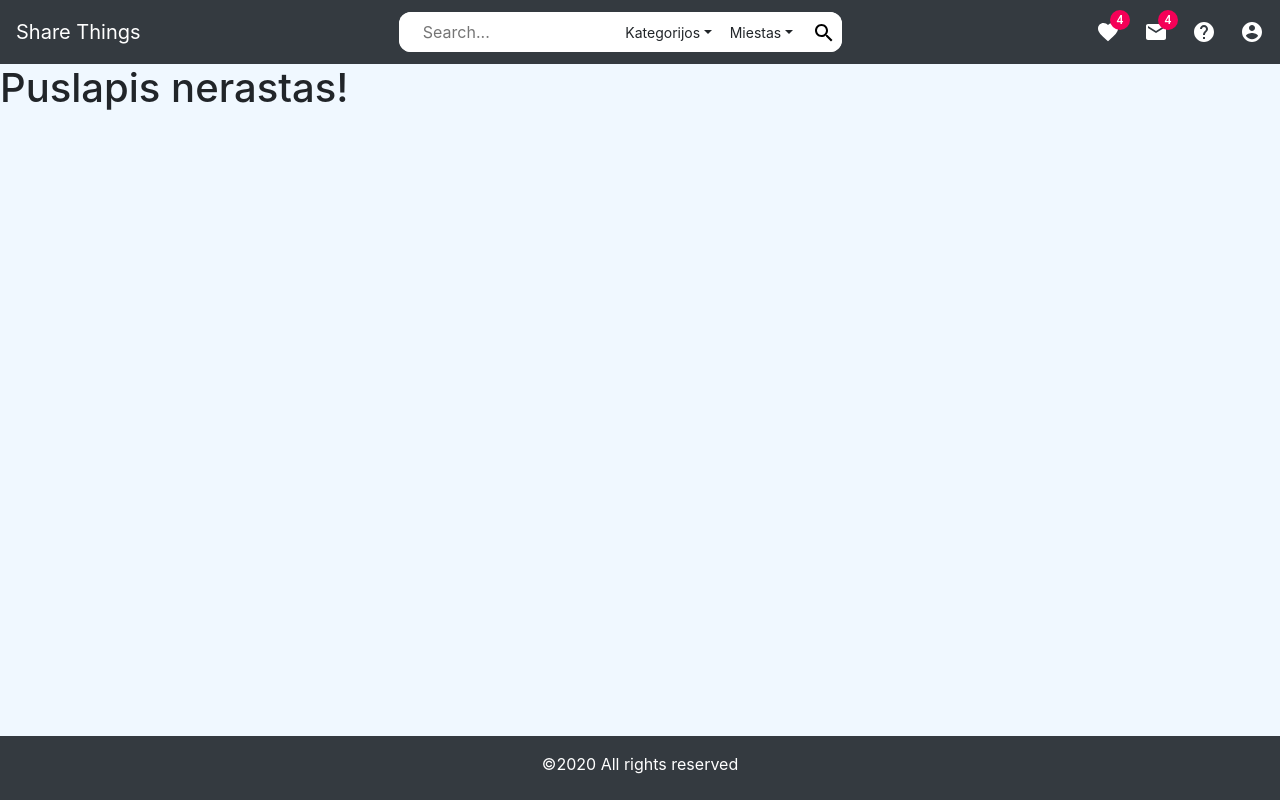
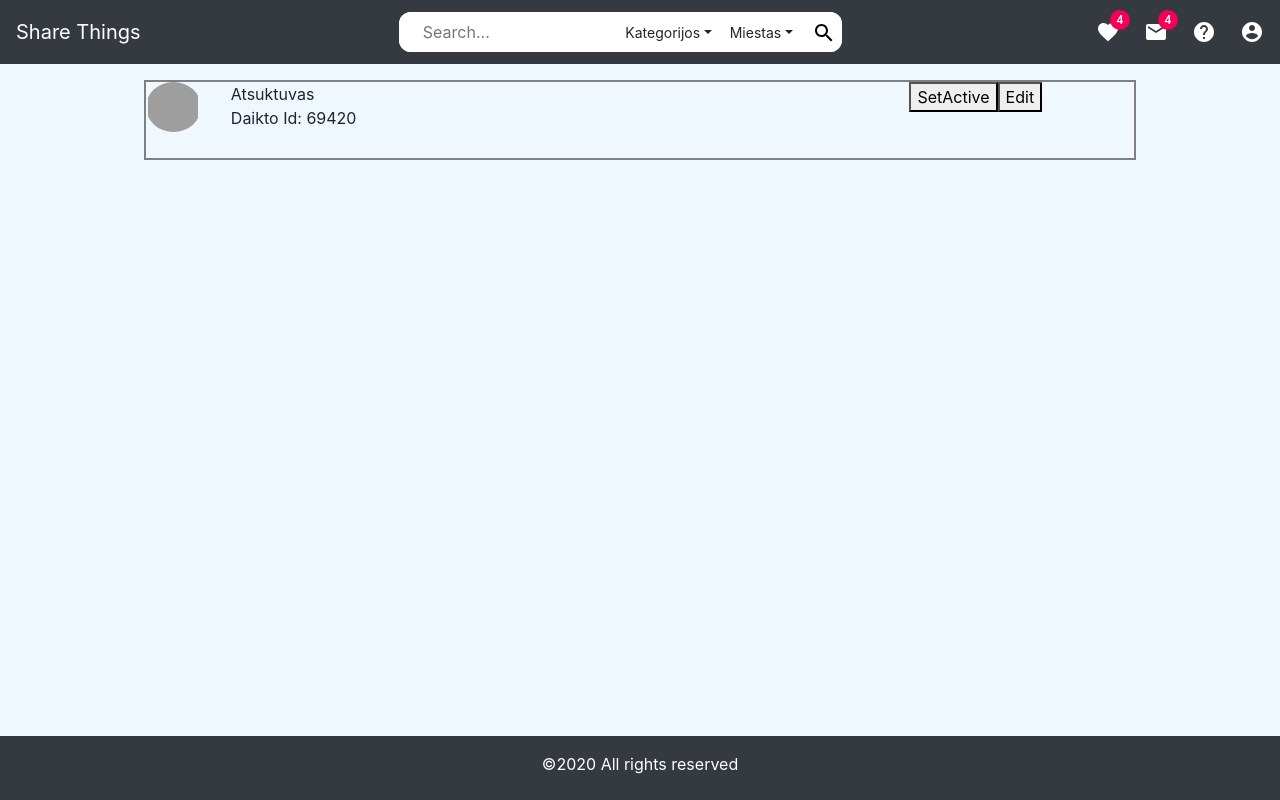
Before and after one commit to vidmantas-php/RentIt, a React (Create React App) app: page /myitems in a window 1280 px wide. Built offline with nearby package versions, Linux system fonts and the light colour scheme; grey boxes are pictures that could not be loaded.

Commit message:
no message

```diff
--- a/src/components/AccountInfo/AccountInfo.js
+++ b/src/components/AccountInfo/AccountInfo.js
@@ -132,6 +132,10 @@ export default function AccountInfo() {
         <Link to="/newitem">
           <MenuItem onClick={handleRegisterClickClose}>New Item</MenuItem>
         </Link>
+
+        <Link to="/myItems">
+          <MenuItem onClick={handleRegisterClickClose}>My Items</MenuItem>
+        </Link>
       </Menu>
     </div>
   );
--- a/src/components/Content/Content.js
+++ b/src/components/Content/Content.js
@@ -7,6 +7,7 @@ import Register from "../../pages/Register/Register";
 import NewItem from "../../pages/NewItem/NewItem";
 import AccountReview from "../../pages/AccountReview/AccountReview";
 import PageRules from "../../pages/PageRules/PageRules";
+import MyItems from "../../pages/MyItems/MyItems";
 
 export default () => (
   <Switch>
@@ -40,6 +41,10 @@ export default () => (
       <PageRules />
     </Route>
 
+    <Route exact path="/myitems">
+      <MyItems />
+    </Route>
+
     {/* <Route exact path="/products/:id">
       <ProductPage />
     </Route> */}
--- /dev/null
+++ b/src/components/MyItem/MyItem.css
@@ -0,0 +1,8 @@
+.myitemcss {
+  max-width: 992px;
+  margin: auto;
+
+  border: 2px solid gray;
+  margin-top: 1rem;
+  height: 5rem;
+}
--- /dev/null
+++ b/src/components/MyItem/MyItem.js
@@ -0,0 +1,25 @@
+import React from "react";
+import "./MyItem.css";
+
+import { AvatarImg } from "../Avatar/Avatar";
+
+const MyItem = () => {
+
+  return (
+    <div className="myitemcss">
+        <div className="row">
+            <div className="col-lg-1"><AvatarImg size="avatar__small" /></div>
+            <div className="col-lg-8 column">
+                <div className="row-lg-6">Atsuktuvas</div>
+                <div className="row-lg-6">Daikto Id: 69420</div>
+            </div>
+            <div className="col-lg-3">
+                <button>SetActive</button>
+                <button>Edit</button>
+            </div>
+        </div>
+    </div>
+  );
+};
+
+export default MyItem;
--- /dev/null
+++ b/src/pages/MyItems/MyItems.js
@@ -0,0 +1,12 @@
+import React from "react";
+import "./MyItems.css";
+import MyItem from "../../components/MyItem/MyItem";
+
+
+export default () => {
+
+
+  return (
+      <MyItem />
+  );
+};
```
Also changed, not shown: src/pages/MyItems/MyItems.css (added).
